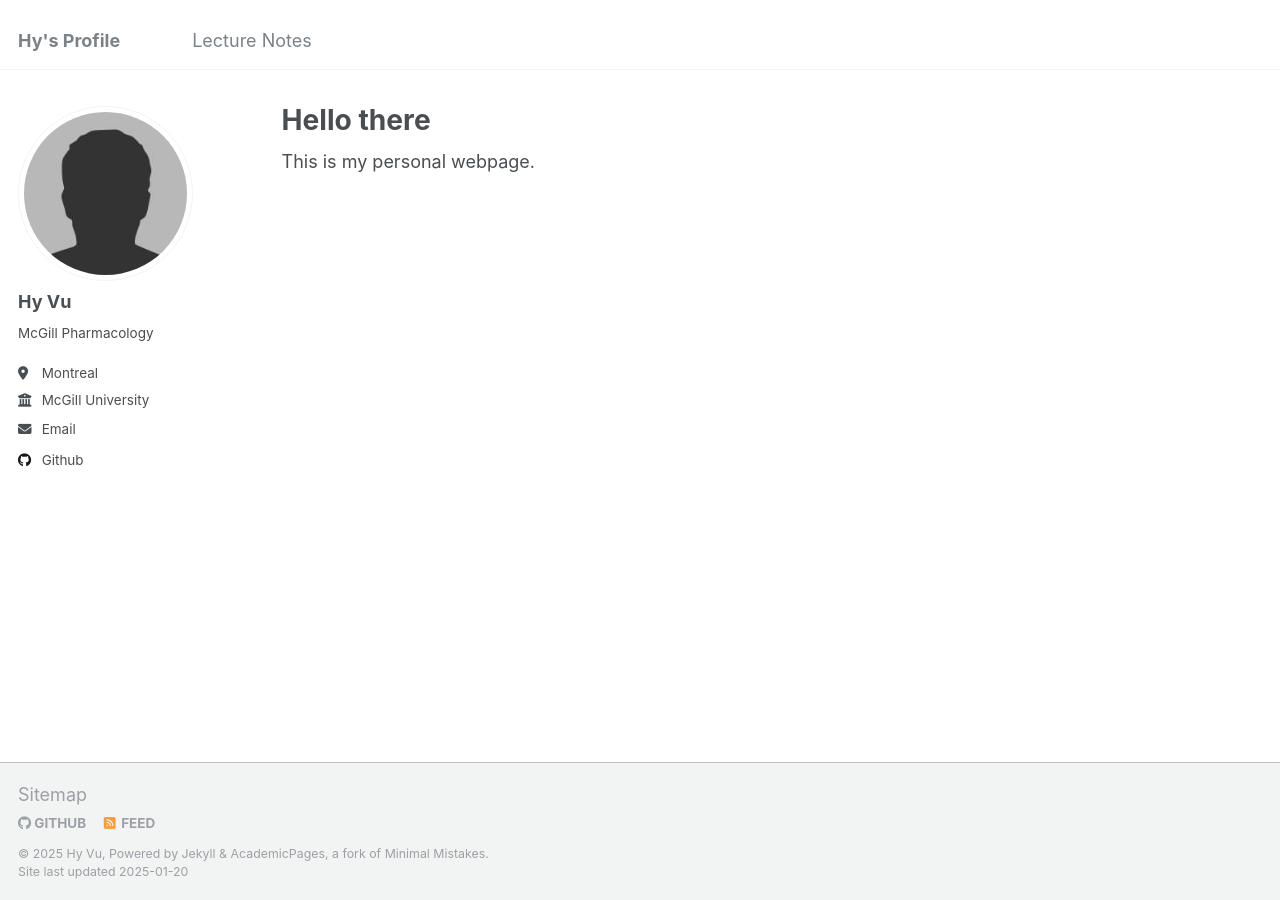
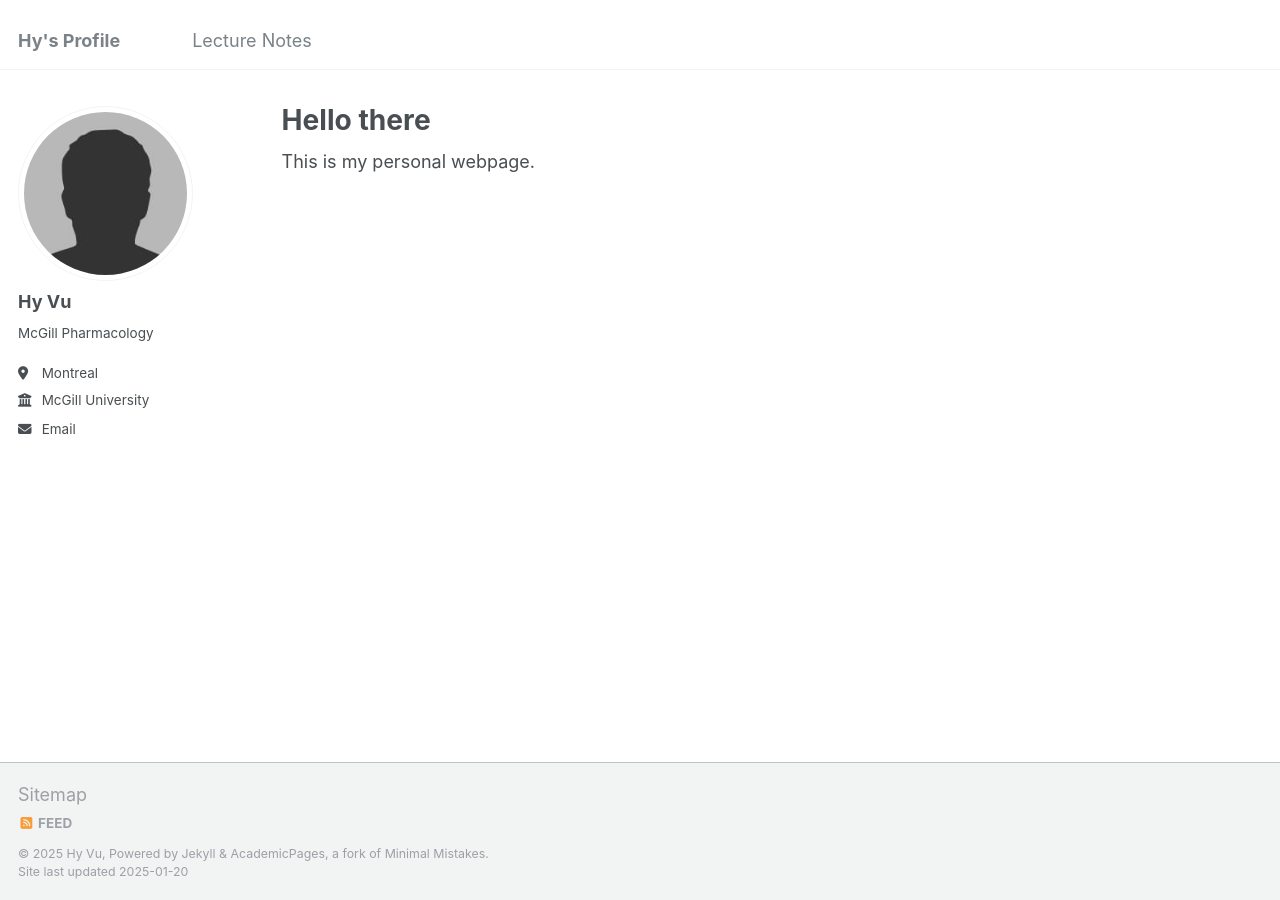
Before and after one commit to Hy-Vu/Hy-Vu.github.io, a Jekyll site: the page built from _pages/about.md, in a window 1280 px wide. Built offline with Jekyll 4.4.1, drawn with Linux system fonts in a browser that asks for light colours.

Commit message:
Update _config.yml

```diff
--- a/_config.yml
+++ b/_config.yml
@@ -44,7 +44,7 @@ author:
   bitbucket        : # Username - Update with your username on the site
   codepen          : # Username
   dribbble         : # Username
-  github           : "Hy-Vu"
+  # github           : "Hy-Vu"
   kaggle           : # Username
   stackoverflow    : # User number or user number and name (i.e., use "1" or "1/jeff-atwood")
 
```
